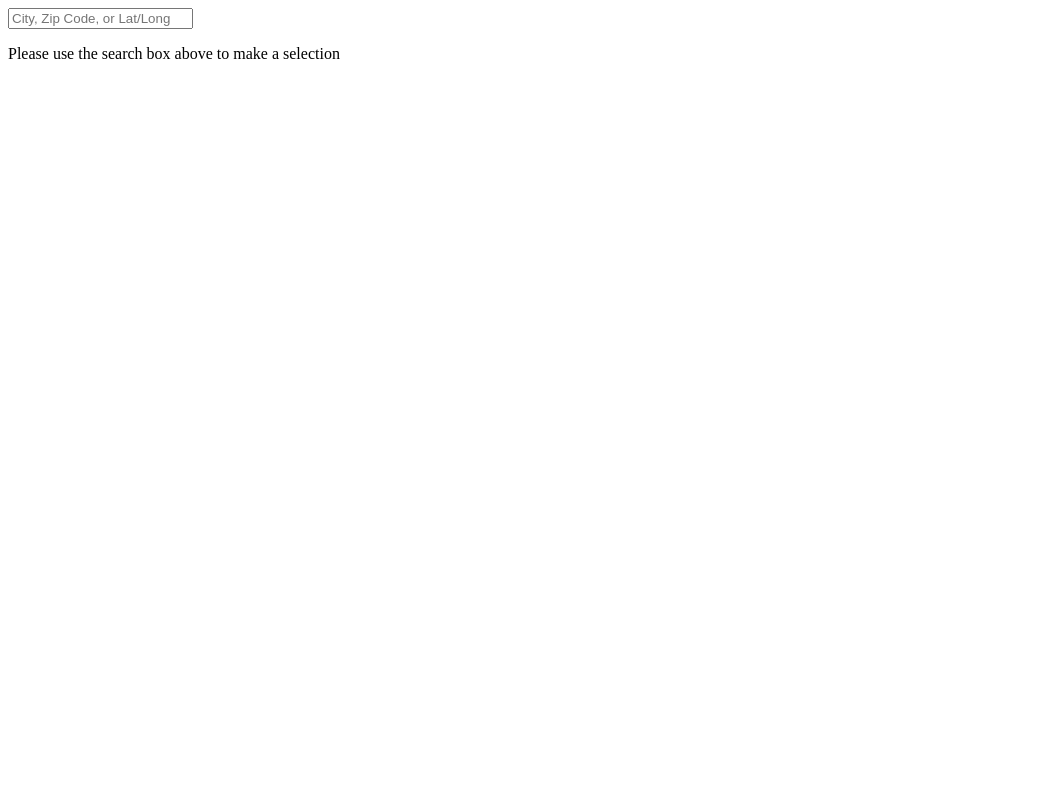
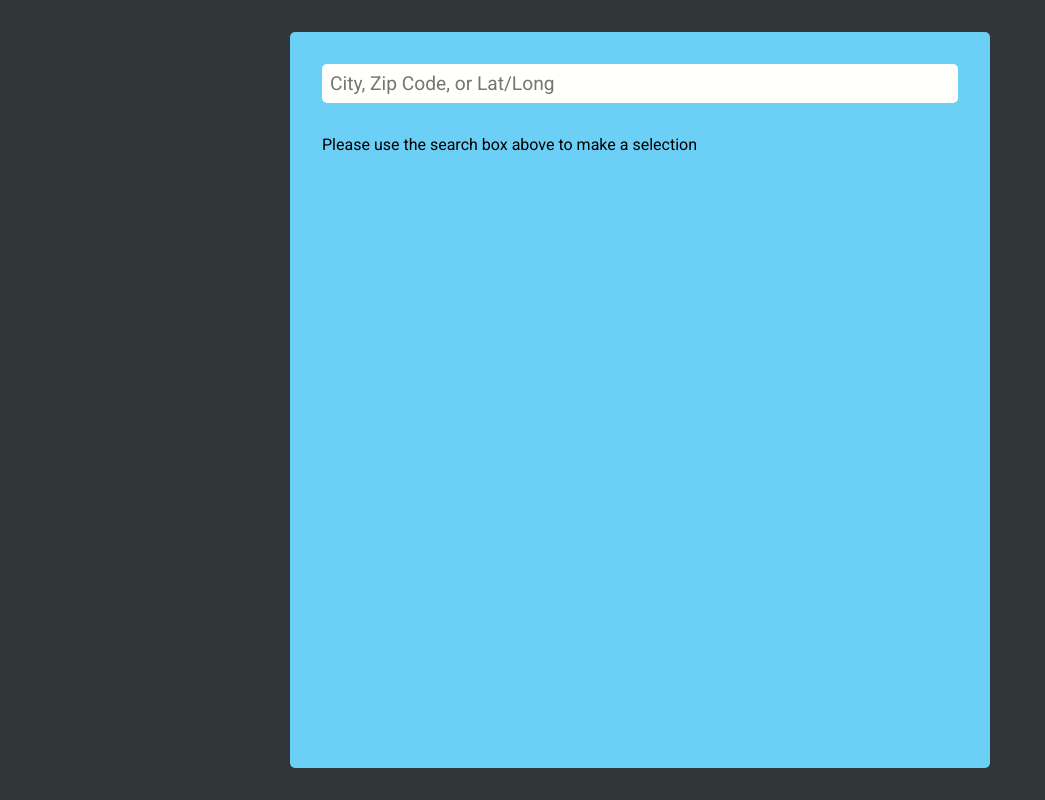
Before and after one commit to KirkSandstrom/react-weather, a React (Vite) app: page / in a window 1280 px wide. Shown: the whole page, without its empty margins (0-1045 px from the left). Built offline with nearby package versions, Linux system fonts and the light colour scheme.

Commit message:
started building out CSS, focusing on the Location-Search component

```diff
--- a/index.html
+++ b/index.html
@@ -4,6 +4,12 @@
     <meta charset="UTF-8" />
     <meta name="viewport" content="width=device-width, initial-scale=1.0" />
     <title>React Weather App</title>
+    <link rel="preconnect" href="https://fonts.googleapis.com" />
+    <link rel="preconnect" href="https://fonts.gstatic.com" crossorigin />
+    <link
+      href="https://fonts.googleapis.com/css2?family=Roboto:ital,wght@0,300;0,400;0,700;1,300;1,400;1,700&display=swap"
+      rel="stylesheet"
+    />
   </head>
   <body>
     <div id="root"></div>
--- a/src/App.jsx
+++ b/src/App.jsx
@@ -1,4 +1,3 @@
-import "./assets/scss/App.scss";
 import { useState } from "react";
 import axios from "axios";
 import WeatherData from "./components/Weather-Data.jsx";
@@ -8,6 +7,8 @@ function App() {
   const [weatherData, setWeatherData] = useState([]);
   const [loading, setLoading] = useState(false);
   const [error, setError] = useState();
+  const [searchQuery, setSearchQuery] = useState();
+  const [searchResults, setSearchResults] = useState([]);
 
   const handleLocationClick = async (url) => {
     const options = {
@@ -23,6 +24,7 @@ function App() {
       const response = await axios.request(options);
       setWeatherData(response.data);
       setLoading(false);
+      setSearchResults([]);
     } catch (error) {
       setError(error);
     }
@@ -30,8 +32,20 @@ function App() {
 
   return (
     <>
-      <LocationSearch handleClick={handleLocationClick} />
-      <WeatherData weatherData={weatherData} loading={loading} error={error} />
+      <div className="weather-app-container">
+        <LocationSearch
+          handleClick={handleLocationClick}
+          searchQuery={searchQuery}
+          setSearchQuery={setSearchQuery}
+          searchResults={searchResults}
+          setSearchResults={setSearchResults}
+        />
+        <WeatherData
+          weatherData={weatherData}
+          loading={loading}
+          error={error}
+        />
+      </div>
     </>
   );
 }
--- /dev/null
+++ b/src/assets/scss/main.scss
@@ -0,0 +1,80 @@
+// variables
+$background-1: #313638;
+
+// base / resets
+* {
+  box-sizing: border-box;
+  margin: 0;
+  padding: 0;
+  font-family: "Roboto", sans-serif;
+}
+
+// App
+:root {
+  background-color: $background-1;
+}
+
+// App container
+.weather-app-container {
+  height: calc(100vh - 4rem);
+  width: 60%;
+  max-width: 700px;
+  margin: 2rem auto;
+  padding: 2rem;
+  border-radius: 5px;
+  background-color: #6ccff6;
+}
+
+// Location Search
+.search-container {
+  position: relative;
+  margin-bottom: 2rem;
+}
+
+.search-input {
+  width: 100%;
+  padding: 0.5rem;
+  font-size: 1.2rem;
+  border: none;
+  background-color: #fffffc;
+  color: #000;
+
+  &--border-radius-all {
+    border-radius: 5px;
+  }
+
+  &--border-radius-top-only {
+    border-radius: 5px 5px 0 0;
+  }
+}
+
+.search-results-list {
+  position: absolute;
+  width: 100%;
+
+  &__item {
+    list-style-type: none;
+
+    &:last-child .search-results-list__button {
+      border-radius: 0px 0px 5px 5px;
+    }
+  }
+
+  &__button {
+    width: 100%;
+    padding: 0.5rem;
+    font-size: 1.2rem;
+    text-align: left;
+    border-radius: 0;
+    border: none;
+    background-color: #fffffc;
+    color: #000;
+
+    &:hover,
+    &:focus {
+      background-color: #d6d6d6;
+      color: #f06543;
+      cursor: pointer;
+    }
+  }
+}
--- a/src/components/Location-Search.jsx
+++ b/src/components/Location-Search.jsx
@@ -1,10 +1,13 @@
 import axios from "axios";
 import { useState, useEffect } from "react";
 
-export default function LocationSearch({ handleClick }) {
-  const [searchQuery, setSearchQuery] = useState();
-  const [searchResults, setSearchResults] = useState([]);
-
+export default function LocationSearch({
+  handleClick,
+  searchQuery,
+  setSearchQuery,
+  searchResults,
+  setSearchResults,
+}) {
   function handleChange(e) {
     setSearchQuery(e.target.value);
   }
@@ -31,8 +34,11 @@ export default function LocationSearch({ handleClick }) {
   }, [searchQuery]);
 
   const searchResultsList = searchResults.map((searchResult) => (
-    <li key={searchResult.id}>
-      <button onClick={() => handleClick(searchResult.url)}>
+    <li key={searchResult.id} className="search-results-list__item">
+      <button
+        className="search-results-list__button"
+        onClick={() => handleClick(searchResult.url)}
+      >
         {searchResult.name}, {searchResult.region}, {searchResult.country}
       </button>
     </li>
@@ -40,14 +46,19 @@ export default function LocationSearch({ handleClick }) {
 
   return (
     <>
-      <input
-        type="text"
-        placeholder="City, Zip Code, or Lat/Long"
-        onChange={handleChange}
-      ></input>
+      <div className="search-container">
+        <input
+          type="text"
+          placeholder="City, Zip Code, or Lat/Long"
+          className={
+            searchResults.length > 0
+              ? "search-input search-input--border-radius-top-only"
+              : "search-input search-input--border-radius-all"
+          }
+          onChange={handleChange}
+        ></input>
 
-      <div>
-        <ul>{searchResultsList}</ul>
+        <ul className="search-results-list">{searchResultsList}</ul>
       </div>
     </>
   );
--- a/src/components/Weather-Data.jsx
+++ b/src/components/Weather-Data.jsx
@@ -19,15 +19,27 @@ export default function WeatherData({ weatherData, loading, error }) {
   );
 
   if (loading) {
-    return <>loading</>;
+    return (
+      <>
+        <p>loading</p>
+      </>
+    );
   }
 
   if (error) {
-    return <>{error}</>;
+    return (
+      <>
+        <p>{error}</p>
+      </>
+    );
   }
 
   if (!weatherData.forecast) {
-    return <>Please use the search box above to make a selection</>;
+    return (
+      <>
+        <p>Please use the search box above to make a selection</p>
+      </>
+    );
   }
 
   return <>{dailyForecastCards}</>;
--- a/src/main.jsx
+++ b/src/main.jsx
@@ -1,7 +1,7 @@
 import React from "react";
 import ReactDOM from "react-dom/client";
 import App from "./App.jsx";
-import "./assets/scss/index.scss";
+import "./assets/scss/main.scss";
 
 ReactDOM.createRoot(document.getElementById("root")).render(
   <React.StrictMode>
```
Also changed, not shown: src/assets/scss/App.scss (deleted), src/assets/scss/index.scss (deleted).
